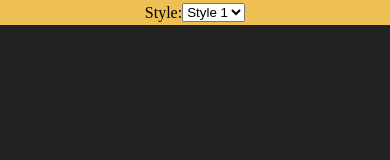
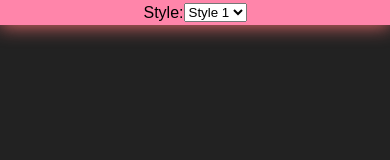
Before and after one commit to devbrm/HtmlCanvas, a plain HTML site: page index.html in a window 390 px wide. Drawn offline with Linux system fonts and the light colour scheme.

Commit message:
added mobile support

```diff
--- a/index.css
+++ b/index.css
@@ -5,16 +5,33 @@
 
 body {
   background: #222;
+  font-family: sans-serif, Arial, Helvetica;
+  overflow: hidden;
 }
 
-div {
-  background: rgb(238, 192, 84);
+
+#container {
+  width: 100vw;
+  height: 100vh;
+}
+
+.input {
+  position: fixed;
+  top: 0px;
+  background: rgb(255, 133, 170);
   height: 3vh;
+  width: 100vw;
   display: flex;
   align-items: center;
   justify-content: center;
+  box-shadow: 0 0 20px rgb(255, 116, 116);
 }
 
-option {
+select {
   outline: none;
 }
+
+canvas {
+  width: 100vw;
+  height: 100vh;
+}
--- a/index.html
+++ b/index.html
@@ -7,14 +7,17 @@
   <title>Canvas</title>
 </head>
 <body>
-  <div class="container">
-    <label for="cars">Style:</label>
-    <select id="select">
-      <option class="option" value="1">Style 1</option>
-      <option class="option" value="2">Style 2</option>
-    </select>
+  <div id="container">
+    <div class="input">
+      <label for="cars">Style:</label>
+      <select id="select">
+        <option class="option" value="1">Style 1</option>
+        <option class="option" value="2">Style 2</option>
+      </select>
+    </div>
+    <canvas id="canvas" ></canvas>
   </div>
-  <canvas id="canvas" width="600" height="600"></canvas>
+
   <script src="./index.js"></script>
 </body>
 </html>
--- a/index.js
+++ b/index.js
@@ -17,6 +17,8 @@ let lastY = 0;
 let hue = 0;
 let styleId = 0;
 let width = 5;
+let offsetX = 0;
+let offsetY = 0;
 
 
 function draw(e) {
@@ -24,7 +26,7 @@ function draw(e) {
 
   ctx.beginPath();
   ctx.moveTo(lastX, lastY);
-  ctx.lineTo(e.offsetX, e.offsetY);
+  ctx.lineTo(offsetX, offsetY);
   ctx.stroke();
 
   Array.from(select.children).forEach( (item) => {
@@ -49,7 +51,11 @@ function draw(e) {
 }
 
 //Computer
-canvas.addEventListener( "mousemove", (e) => draw(e) )
+canvas.addEventListener( "mousemove", (e) => {
+  offsetX = e.offsetX;
+  offsetY = e.offsetY;
+  draw();
+} )
 canvas.addEventListener( "mouseout", () => isDrawing = false )
 canvas.addEventListener( "mouseup", () => isDrawing = false )
 canvas.addEventListener( "mousedown", (e) => {
@@ -57,14 +63,19 @@ canvas.addEventListener( "mousedown", (e) => {
   [lastX, lastY] = [e.offsetX, e.offsetY];
 } )
 
+
 //mobile
-// canvas.addEventListener( "ontouchcancel", (e) => draw(e) )
-// canvas.addEventListener( "ontouchend", () => isDrawing = false )
-// canvas.addEventListener( "ontouchmove", () => isDrawing = false )
-// canvas.addEventListener( "ontouchstart", (e) => {
-//   isDrawing = true;
-//   [lastX, lastY] = [e.offsetX, e.offsetY];
-// } )
+canvas.addEventListener( "touchmove", (e) => {
+  offsetX = e.touches[0].pageX;
+  offsetY = e.touches[0].pageY;
+  draw();
+} )
+canvas.addEventListener( "touchend", () => isDrawing = false )
+canvas.addEventListener( "touchcancel", () => isDrawing = false )
+canvas.addEventListener( "touchstart", (e) => {
+  isDrawing = true;
+  [lastX, lastY] = [e.touches[0].pageX, e.touches[0].pageY];
+} )
 
 
 function style1 () {
@@ -76,8 +87,9 @@ function style1 () {
 
 function style2 (e) {
   ctx.lineCap = "round";
-  ctx.lineWidth = width / 7;
-  [lastX, lastY] = [e.offsetX, e.offsetY];
+  ctx.lineWidth = width / 8;
+  console.log(width / 7);
+  [lastX, lastY] = [offsetX, offsetY];
   if(direction) width++;
   else width--;
 }
```
